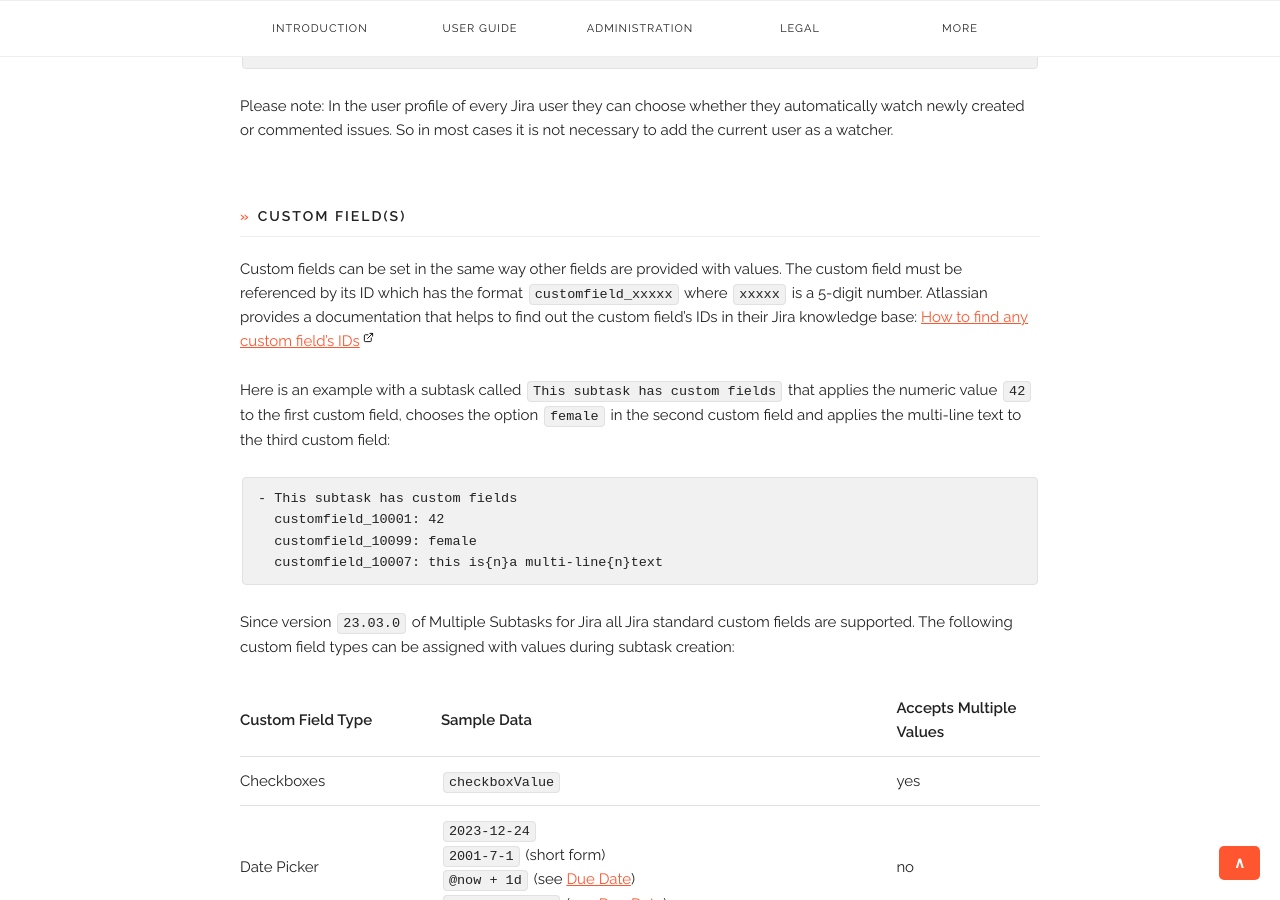
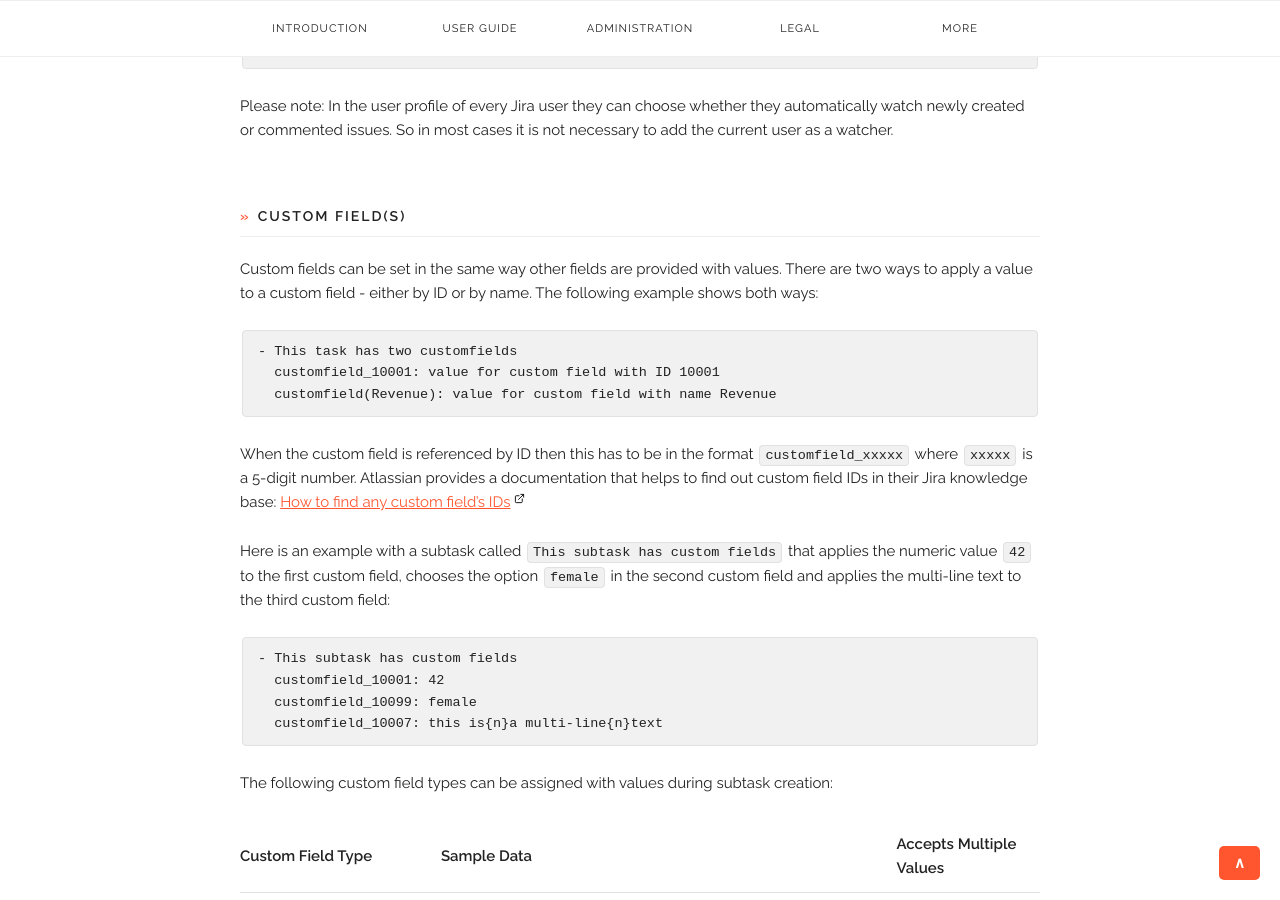
Before and after one commit to codescape/jira-multiple-subtasks, a Jekyll site: the page built from docs/syntax.md, in a window 1280 px wide and 900 px high, scrolled down 8800 px. Built offline with Jekyll 4.4.1, drawn with Linux system fonts in a browser that asks for light colours; nearby versions of some CDN libraries; some of the changed text lies outside the part shown.

Commit message:
docs: add documentation for custom fields by name (#91)

```diff
--- a/docs/syntax.md
+++ b/docs/syntax.md
@@ -297,8 +297,15 @@ So in most cases it is not necessary to add the current user as a watcher.
 #### Custom Field(s)
 
 Custom fields can be set in the same way other fields are provided with values.
-The custom field must be referenced by its ID which has the format `customfield_xxxxx` where `xxxxx` is a 5-digit number.
-Atlassian provides a documentation that helps to find out the custom field's IDs in their Jira knowledge base:
+There are two ways to apply a value to a custom field - either by ID or by name.
+The following example shows both ways:
+
+    - This task has two customfields
+      customfield_10001: value for custom field with ID 10001
+      customfield(Revenue): value for custom field with name Revenue
+
+When the custom field is referenced by ID then this has to be in the format `customfield_xxxxx` where `xxxxx` is a 5-digit number.
+Atlassian provides a documentation that helps to find out custom field IDs in their Jira knowledge base:
 [How to find any custom field's IDs](https://confluence.atlassian.com/jirakb/how-to-find-any-custom-field-s-ids-744522503.html)
 
 Here is an example with a subtask called `This subtask has custom fields` that applies the numeric value `42` to the first custom field, chooses the option `female` in the second custom field and applies the multi-line text to the third custom field:
@@ -308,7 +315,6 @@ Here is an example with a subtask called `This subtask has custom fields` that a
       customfield_10099: female
       customfield_10007: this is{n}a multi-line{n}text
 
-Since version `23.03.0` of Multiple Subtasks for Jira all Jira standard custom fields are supported.
 The following custom field types can be assigned with values during subtask creation:
 
 | Custom Field Type              | Sample Data                                                                                                                                                                    | Accepts Multiple Values |
@@ -330,16 +336,24 @@ The following custom field types can be assigned with values during subtask crea
 Please note: If a custom field type `accepts multiple values` remember to provide one value per attribute. The following example applies two values `important` and `knowledge` as labels to a labels custom field:
 
     - This task has two values for the same custom field
-      customfield_10987: important
-      customfield_10987: knowledge
+      customfield(my labels): important
+      customfield(my labels): knowledge
 
 All custom fields allow to inherit the value of the same custom field from the parent issue.
 This can be done by using the keyword `@inherit` for those custom fields.
 
     - Task that used values for custom fields from parent issue
-      customfield_10765: @inherit
+      customfield(my labels): @inherit
       customfield_10777: @inherit
       customfield_10777: plus a second value
-      customfield_10111: parent issue says: @inherit
+      customfield(greeting): parent issue says: @inherit
+
+Please note: If a custom field name contains the following characters: `(`, `)` or `:` they need to be escaped by a leading `\ ` to work properly.
+Here is an example for a custom field with name `foo:bar` and another custom field with name `pet(s)`:
+
+    - This task uses very uncommon custom field names
+      customfield(foo\:bar): value for field foo:bar
+      customfield(pet\(s\)): dog
+      customfield(pet\(s\)): cat
 
 If you are missing support for any other custom field type please [let us know](/support) about it and raise a feature request.
```
Also changed, not shown: docs/changelog.md.
